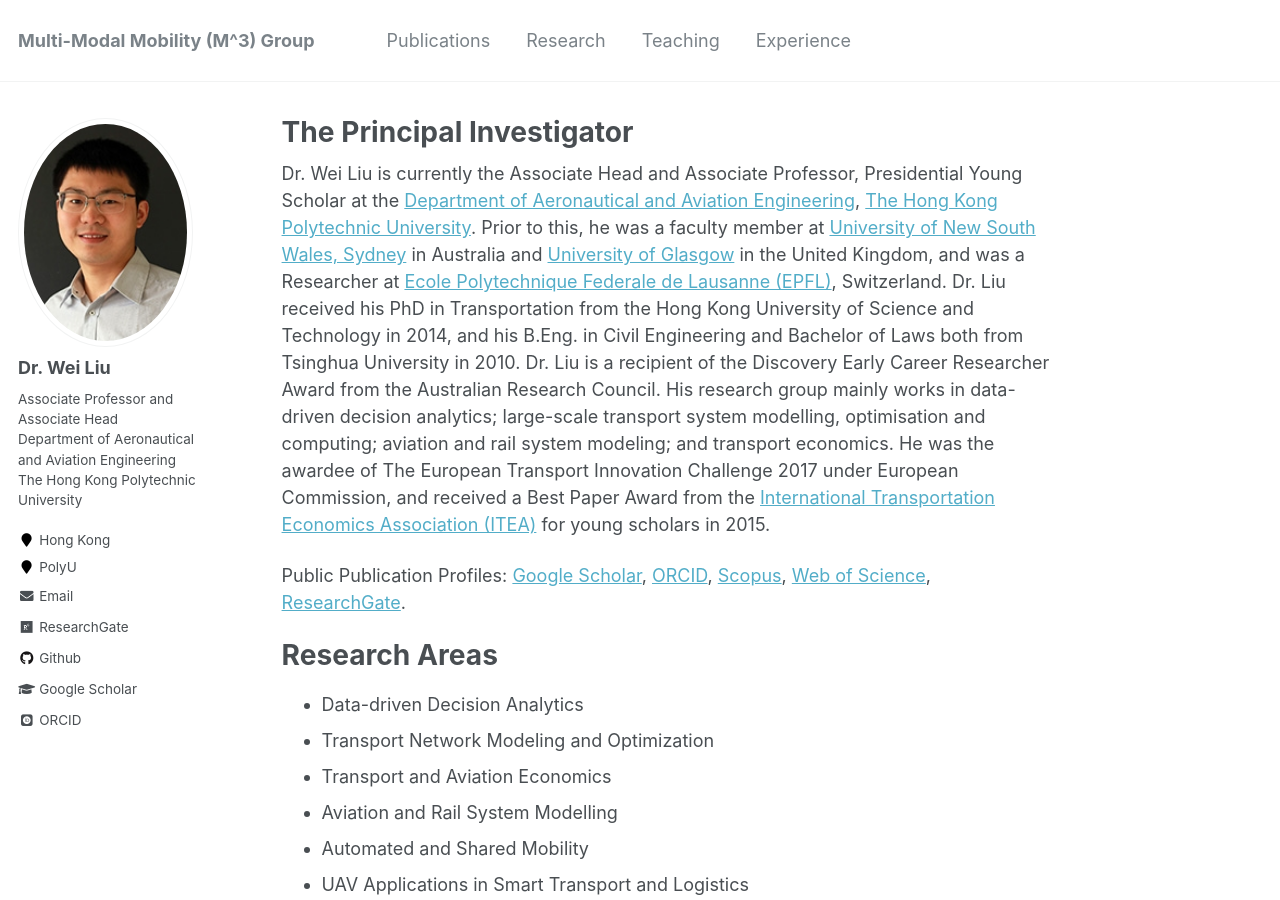
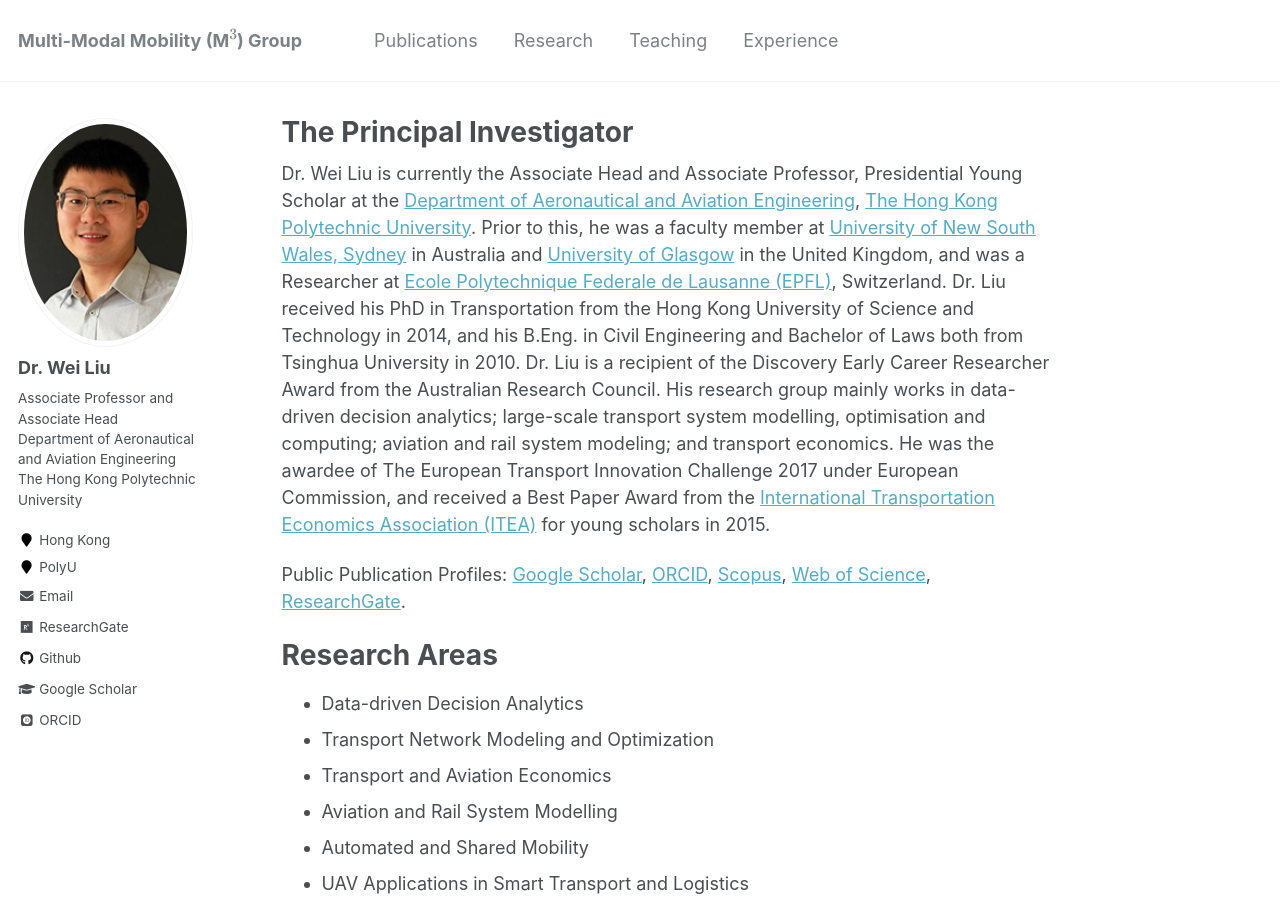
Before and after one commit to weiliu2016/weiliu2016.github.io, a Jekyll site: the page built from _pages/about.md, in a window 1280 px wide and 900 px high. Built offline with Jekyll 4.4.1, drawn with Linux system fonts in a browser that asks for light colours; some web fonts are replaced; formulas are drawn with MathJax 3.

```diff
--- a/_config.yml
+++ b/_config.yml
@@ -7,7 +7,7 @@
 
 # Site Settings
 locale                   : "en-US"
-title                    : "Multi-Modal Mobility (M^3) Group"
+title                    : "Multi-Modal Mobility (M$^3$) Group"
 title_separator          : "-"
 name                     : &name "Wei Liu"
 description              : &description "Associate Professor and Associate Head"
```
